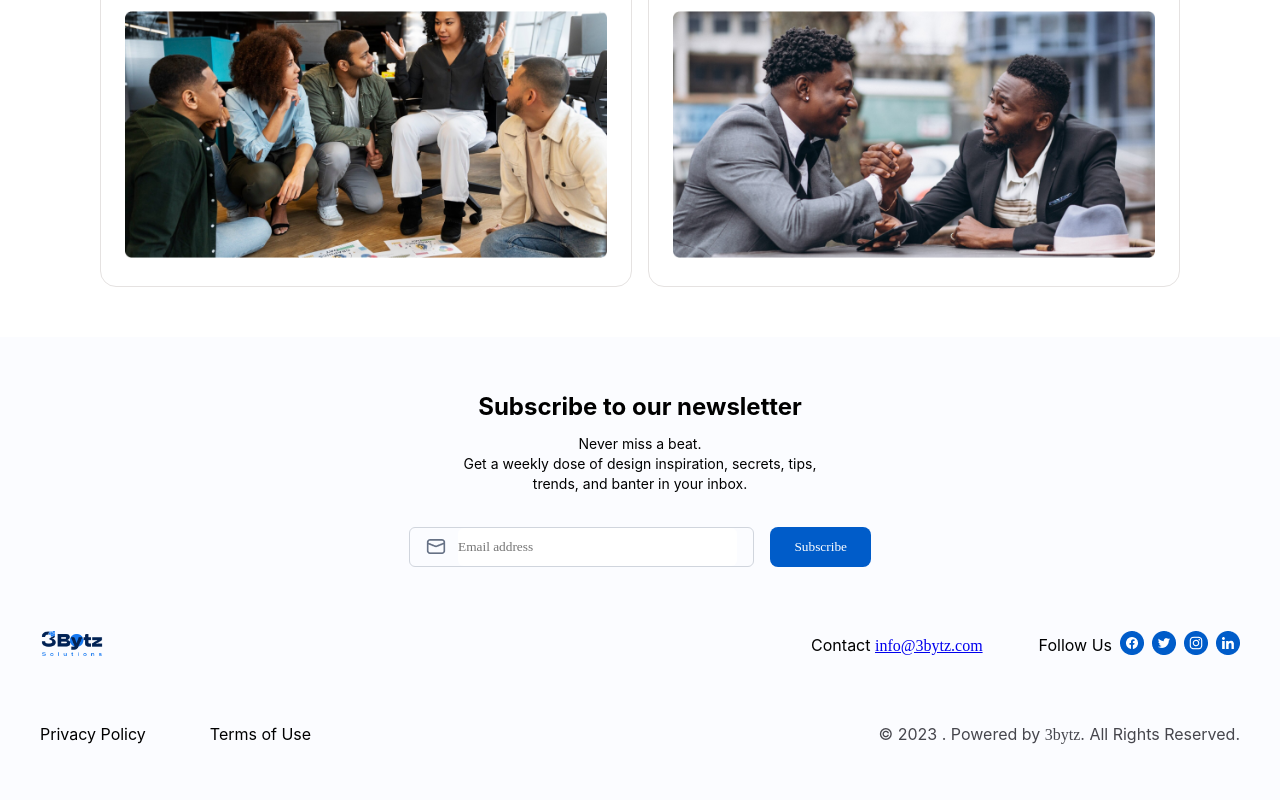
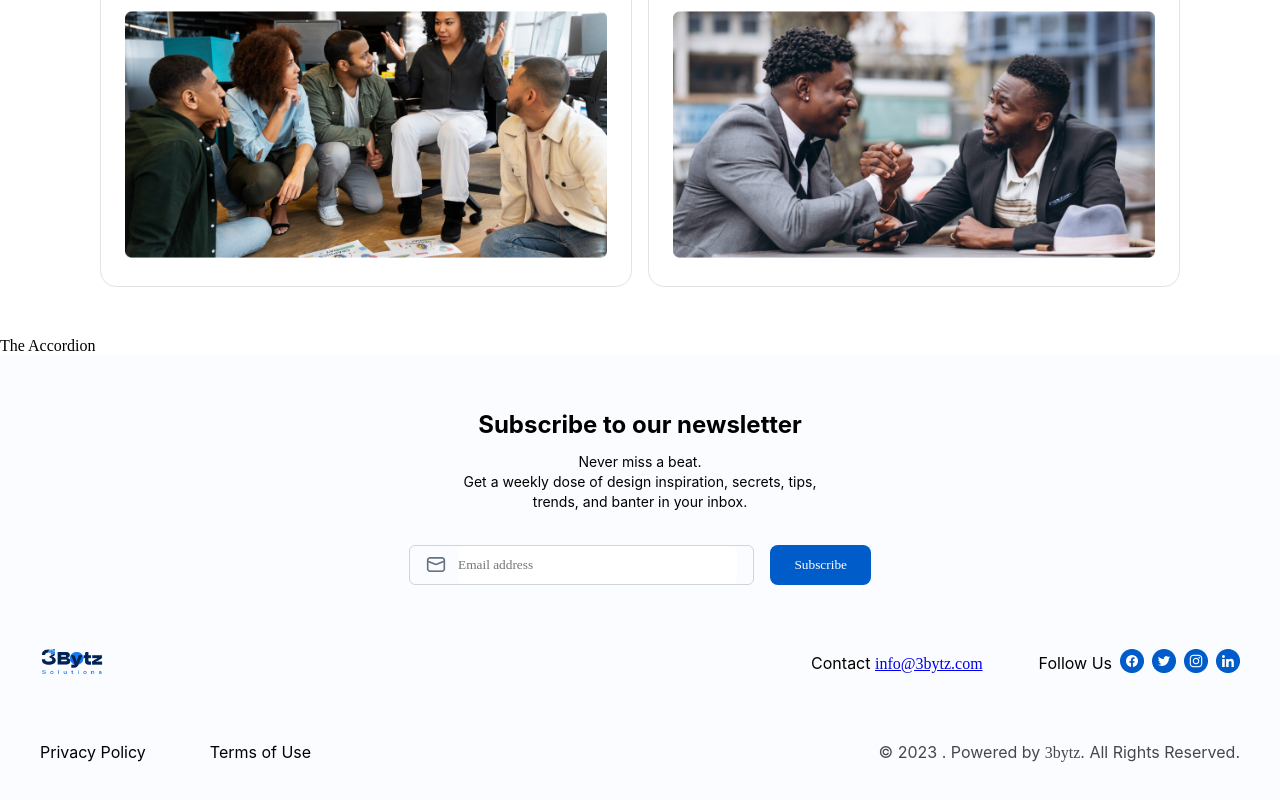
Before and after one commit to M0hamm0d/3bytz, a Vue app: page / in a window 1280 px wide. Shown: the part 3107-3907 px from the top of the page. Built offline with nearby package versions, Linux system fonts and the light colour scheme.

Commit message:
Started working on accordion

```diff
--- /dev/null
+++ b/src/components/TheAccordion.vue
@@ -0,0 +1,3 @@
+<template>
+  <div class="">The Accordion</div>
+</template>
--- a/src/views/HomeView.vue
+++ b/src/views/HomeView.vue
@@ -1,5 +1,6 @@
 <script setup>
 import TheButton from '../components/TheButtons.vue'
+import TheAccordion from '@/components/TheAccordion.vue'
 import heroImg from '../assets/images/heroImg.png'
 import hero1 from '../assets/images/hero1.png'
 import hero2 from '../assets/images/hero2.png'
@@ -258,7 +259,9 @@ import collaboration from '../assets/images/collaboration.png'
         </div>
       </div>
     </div>
-    <div class="faqQuestion"></div>
+    <div class="faqQuestion">
+      <TheAccordion />
+    </div>
   </div>
 </template>
 
```
